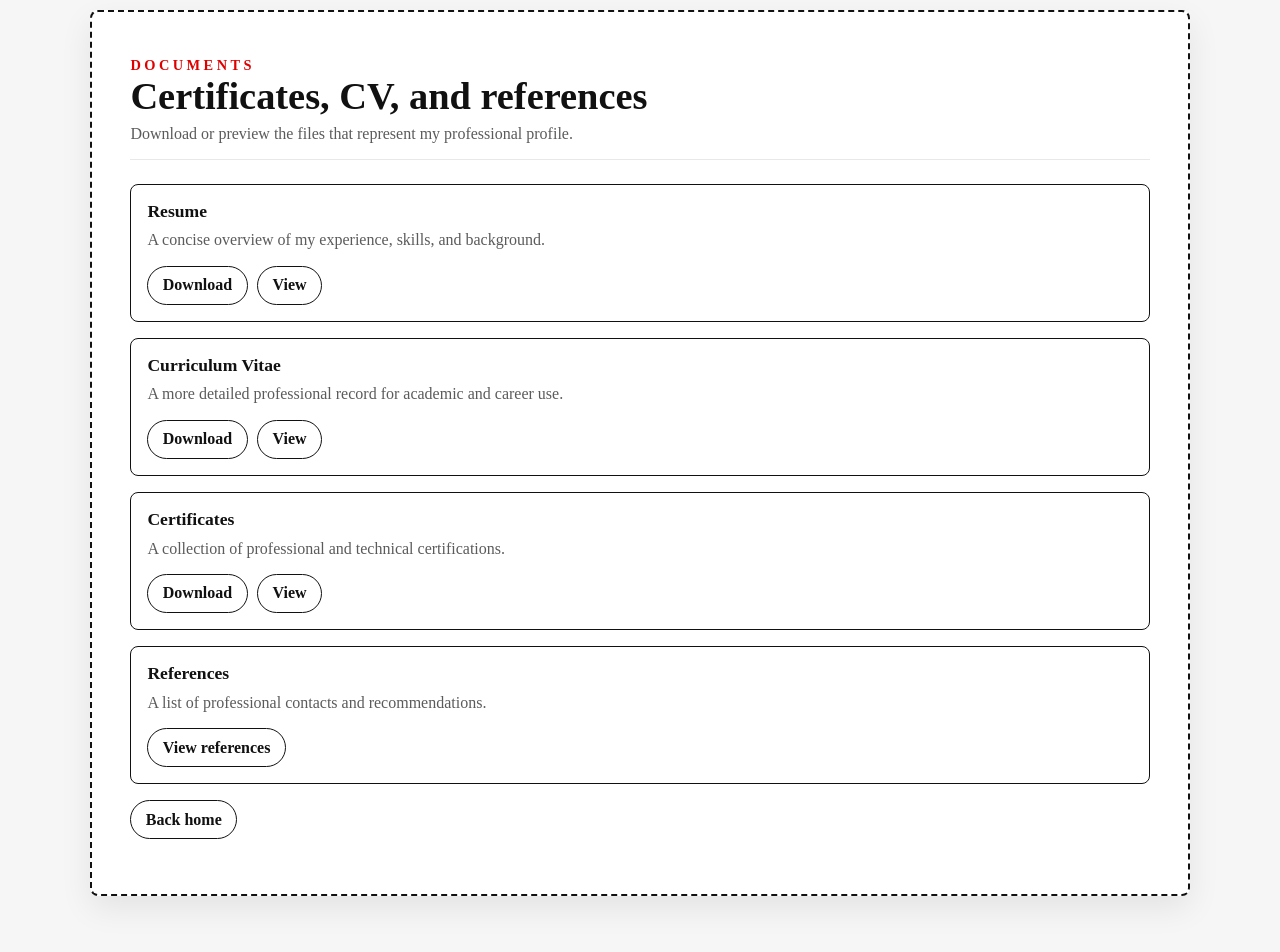
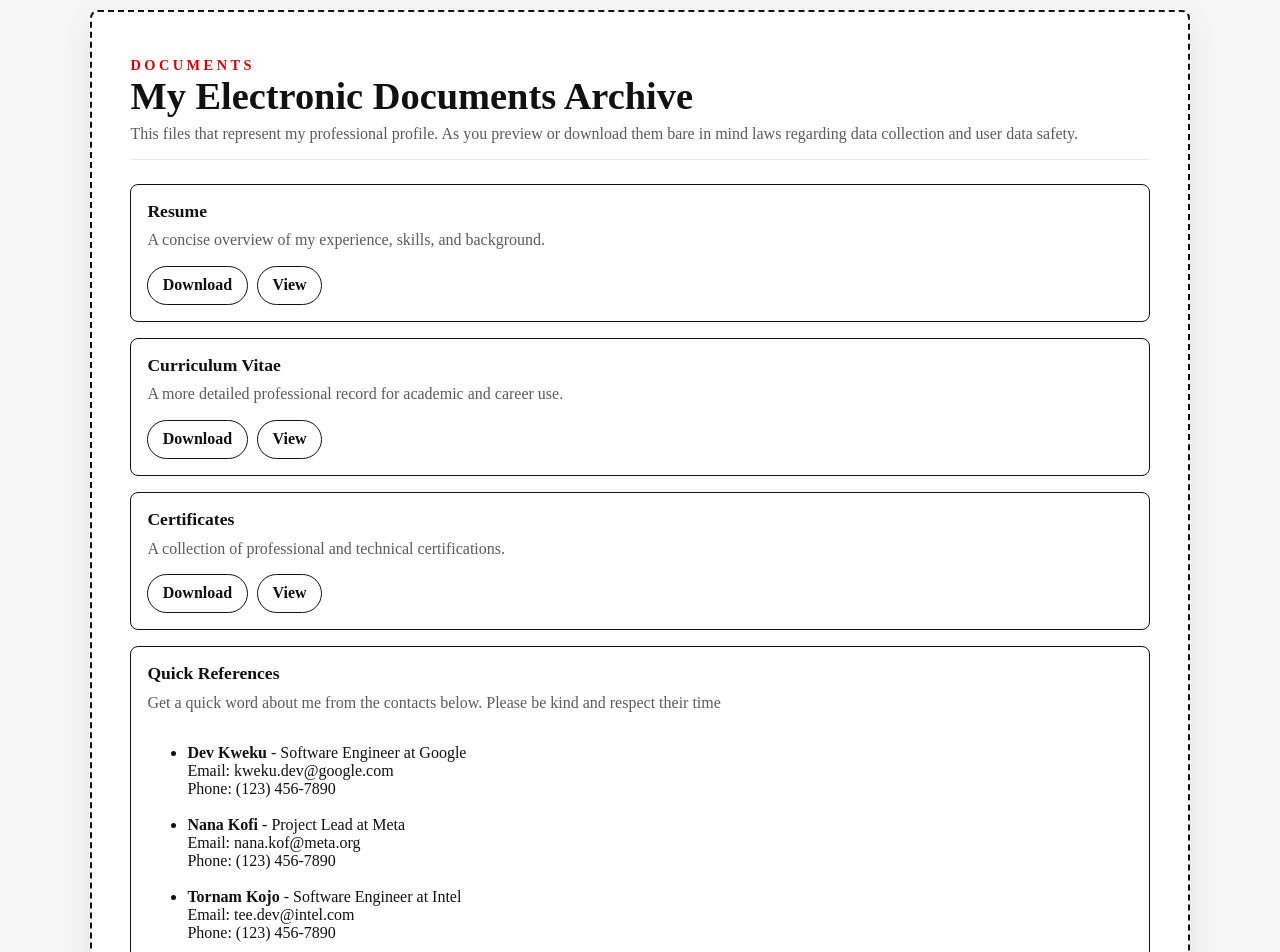
Before and after one commit to etor01/dev-tornam, a Next.js app: page /documents in a window 1280 px wide. Shown: the part 60-1012 px from the top of the page. Built offline with nearby package versions, Linux system fonts and the light colour scheme.

Commit message:
feat: css changes

```diff
--- a/src/app/documents/page.tsx
+++ b/src/app/documents/page.tsx
@@ -4,27 +4,26 @@ const documents = [
   {
     title: "Resume",
     description: "A concise overview of my experience, skills, and background.",
-    downloadHref: "/resume.pdf",
-    viewHref: "/resume.pdf",
+    downloadHref: "/Etornam_Kordzo_Ahiataku_Resume.pdf",
+    viewHref: "/Etornam_Kordzo_Ahiataku_Resume.pdf",
   },
   {
     title: "Curriculum Vitae",
     description:
       "A more detailed professional record for academic and career use.",
-    downloadHref: "/cv.pdf",
-    viewHref: "/cv.pdf",
+    downloadHref: "/Etornam_Kordzo_Ahiataku_CV.pdf",
+    viewHref: "/Etornam_Kordzo_Ahiataku_CV.pdf",
   },
   {
     title: "Certificates",
     description: "A collection of professional and technical certifications.",
-    downloadHref: "/certificates.pdf",
-    viewHref: "/certificates.pdf",
+    downloadHref: "/Etornam_Kordzo_Ahiataku_Certificates.pdf",
+    viewHref: "/Etornam_Kordzo_Ahiataku_Certificates.pdf",
   },
   {
-    title: "References",
-    description: "A list of professional contacts and recommendations.",
-    downloadHref: "#",
-    viewHref: "#",
+    title: "Quick References",
+    description:
+      "Get a quick word about me from the contacts below. Please be kind and respect their time",
   },
 ];
 
@@ -35,10 +34,11 @@ export default function DocumentsPage() {
         <header className="pageHeader">
           <div>
             <p className="eyebrow">Documents</p>
-            <h1>Certificates, CV, and references</h1>
+            <h1>My Electronic Documents Archive</h1>
             <p>
-              Download or preview the files that represent my professional
-              profile.
+              This files that represent my professional profile. As you preview
+              or download them bare in mind laws regarding data collection and
+              user data safety.
             </p>
           </div>
         </header>
@@ -48,7 +48,7 @@ export default function DocumentsPage() {
             <article key={document.title} className="documentItem">
               <h2>{document.title}</h2>
               <p>{document.description}</p>
-              {document.title !== "References" ? (
+              {document.title !== "Quick References" ? (
                 <div className="documentActions">
                   <a href={document.downloadHref} download>
                     Download
@@ -63,7 +63,35 @@ export default function DocumentsPage() {
                 </div>
               ) : (
                 <div className="documentActions">
-                  <a href="#">View references</a>
+                  {/*a nice ul of the references, name, company, and contact information(email and telephone) */}
+                  <div>
+                    <ul>
+                      <li>
+                        <strong>Dev Kweku</strong> - Software Engineer at Google
+                        <br />
+                        Email: kweku.dev@google.com
+                        <br />
+                        Phone: (123) 456-7890
+                      </li>
+                      <br />
+                      <li>
+                        <strong>Nana Kofi</strong> - Project Lead at Meta
+                        <br />
+                        Email: nana.kof@meta.org
+                        <br />
+                        Phone: (123) 456-7890
+                      </li>
+                      <br />
+                      <li>
+                        <strong>Tornam Kojo</strong> - Software Engineer at
+                        Intel
+                        <br />
+                        Email: tee.dev@intel.com
+                        <br />
+                        Phone: (123) 456-7890
+                      </li>
+                    </ul>
+                  </div>
                 </div>
               )}
             </article>
--- a/src/app/globals.css
+++ b/src/app/globals.css
@@ -70,7 +70,7 @@ body {
   width: 44px;
   height: 44px;
   border-radius: 999px;
-  border: 1px solid #111111;
+  border: 1px solid #2c8ae8;
   text-decoration: none;
   transition:
     transform 180ms ease,
@@ -80,7 +80,7 @@ body {
 
 .socialLinks a:hover {
   cursor: pointer;
-  background-color: #6b6b6b;
+  background-color: #3697f7;
   transform: translateY(-1px);
 }
 
@@ -132,7 +132,7 @@ body {
 
 .footer {
   padding-top: 1rem;
-  border-top: 1px solid #9ac0e6;
+  border-top: 1px solid #6d98c3;
   font-size: 0.95rem;
   color: #5b5b5b;
 }
```
